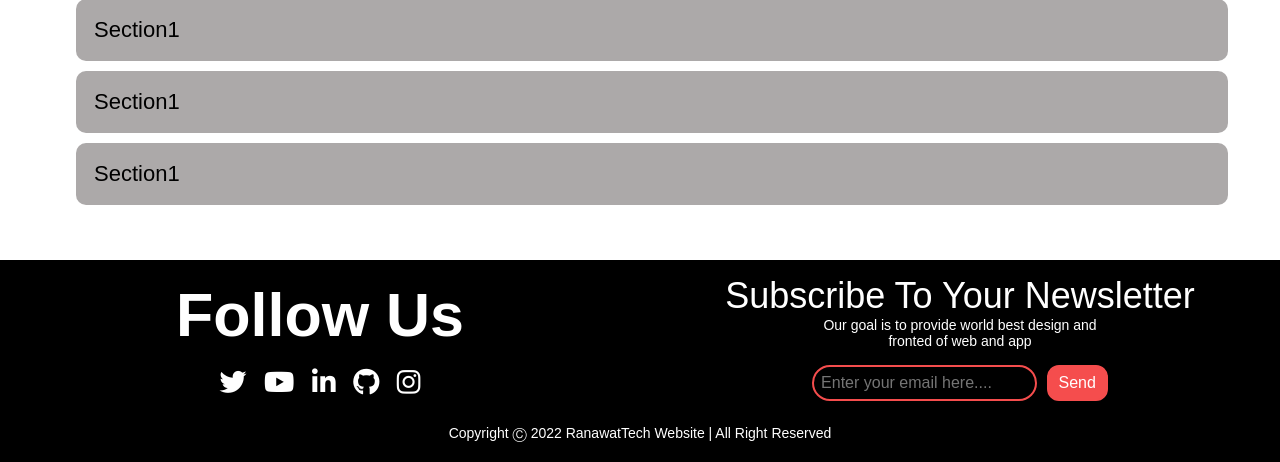
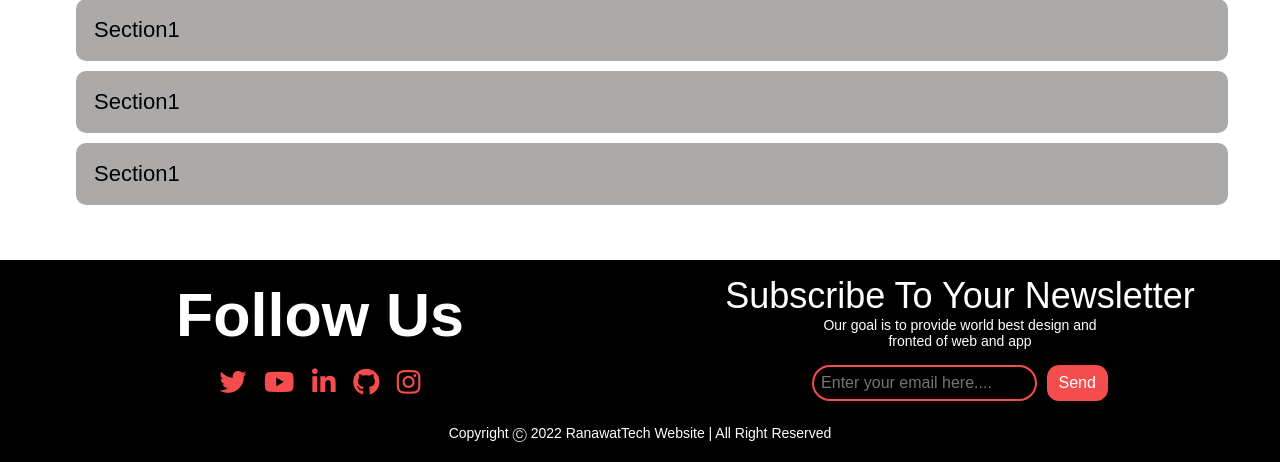
Before and after one commit to RanawatTech/ranawatwebsite, a PHP site: page / in a window 1280 px wide. Shown: the part 4452-4914 px from the top of the page. Run offline with PHP 8.4, Linux system fonts and the light colour scheme; some libraries are stand-ins or nearby versions.

Commit message:
social media hover color footer

```diff
--- a/assets/style/style.css
+++ b/assets/style/style.css
@@ -319,6 +319,10 @@
     color: white;
     padding: 0px 5px;
 }
+
+.socialicon a{
+    color: var(--mount-meadow);
+}
 .copyright{
     color: white;
     padding-top: 15px;
```
